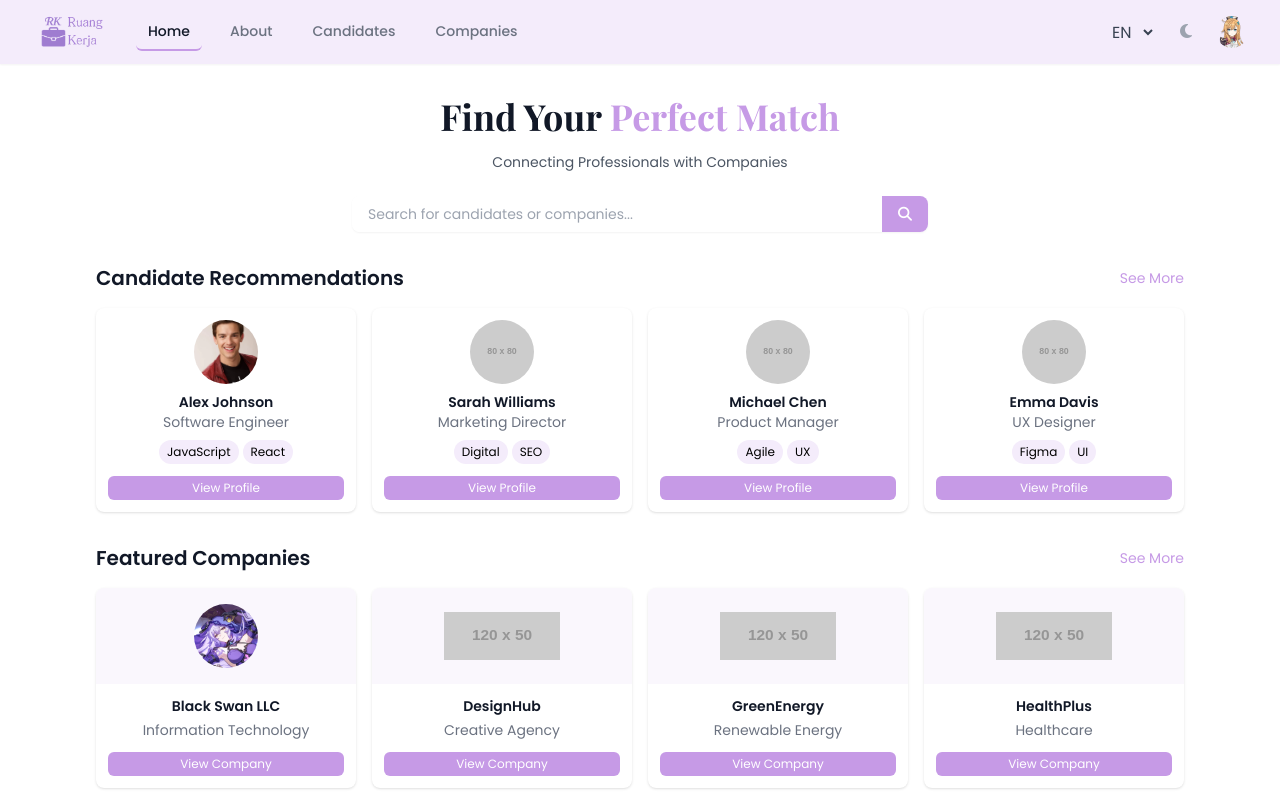
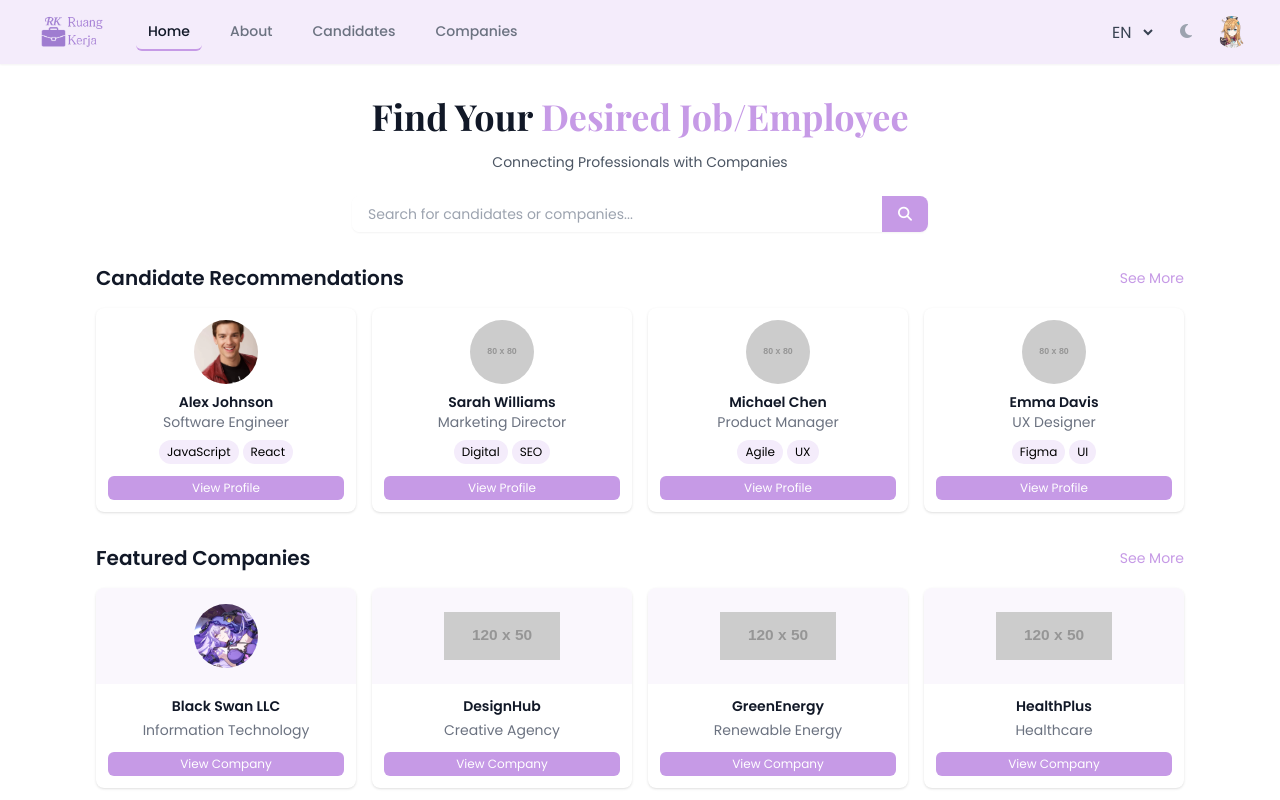
Before and after one commit to Idkwhat77/Frontend-ALP-Kelompok1, a website: page homepage.html in a window 1280 px wide. Shown: the top 800 px of the page. Drawn offline with nearby package versions, Linux system fonts and the light colour scheme; placeholder pictures from the web are drawn by us.

```diff
--- a/homepage.html
+++ b/homepage.html
@@ -195,7 +195,7 @@
 
             </h1>
             <h1 data-i18n-html="hero.subtitle" class="text-3xl md:text-4xl font-bold mb-4 font-elegant text-gray-900 dark:text-white">
-                Find Your <span class="text-lilac-400">Perfect Match</span>
+                Find Your <span class="text-lilac-400">Desired Job</span>
             </h1>
             <p data-i18n="hero.description" class="text-gray-600 dark:text-gray-300 mb-6 max-w-xl mx-auto text-sm">
                 Connecting professionals with companies
--- a/language.js
+++ b/language.js
@@ -7,7 +7,7 @@
     "nav.candidates": "Candidates",
     "nav.companies": "Companies",
     "hero.title": "You found the filler text~",
-    "hero.subtitle": "Find Your <span class=\"text-lilac-400\">Perfect Match</span>",
+    "hero.subtitle": "Find Your <span class=\"text-lilac-400\">Desired Job/Employee</span>",
     "hero.description": "Connecting Professionals with Companies",
     "search_placeholder": "Search for candidates or companies...",
     "search_aria": "Search candidates or companies",
@@ -166,7 +166,7 @@
     "nav.companies": "Perusahaan",
     "cv_download": "Unduh CV",
     "hero.title": "Kamu menemukan teks pengisi~",
-    "hero.subtitle": "Temukan <span class=\"text-lilac-400\">Kecocokan Sempurna</span> Anda",
+    "hero.subtitle": "Temukan <span class=\"text-lilac-400\">Pekerjaan/Karyawan yang Diinginkan</span> Anda",
     "hero.description": "Menghubungkan Profesional dengan Perusahaan",
     "search_placeholder": "Cari kandidat atau perusahaan...",
     "search_aria": "Cari kandidat atau perusahaan",
--- /dev/null
+++ b/profile.js
@@ -0,0 +1,3 @@
+window.addEventListener('DOMContentLoaded', () => {
+    c
+});
```
Also changed, not shown: about.html (+2 -1 lines), companies.html (+2 -1 lines), profile.html (+1 -0 lines).
